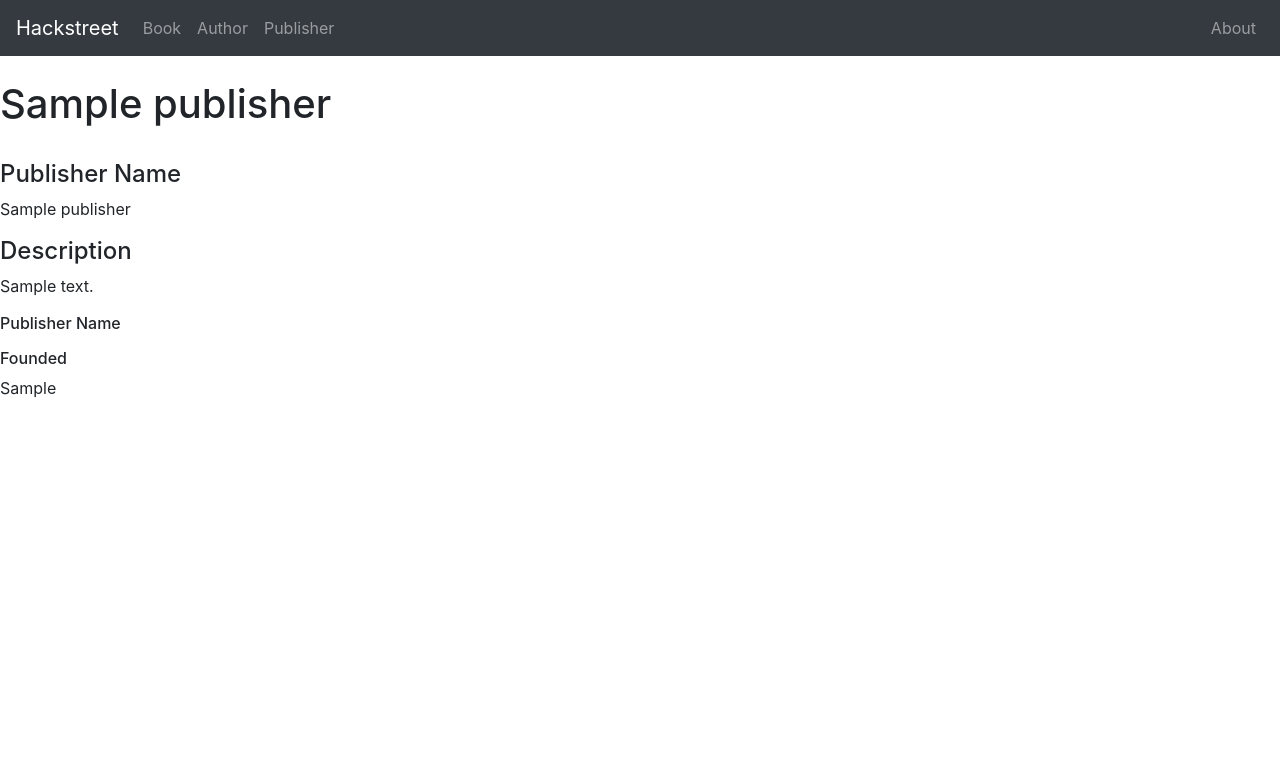
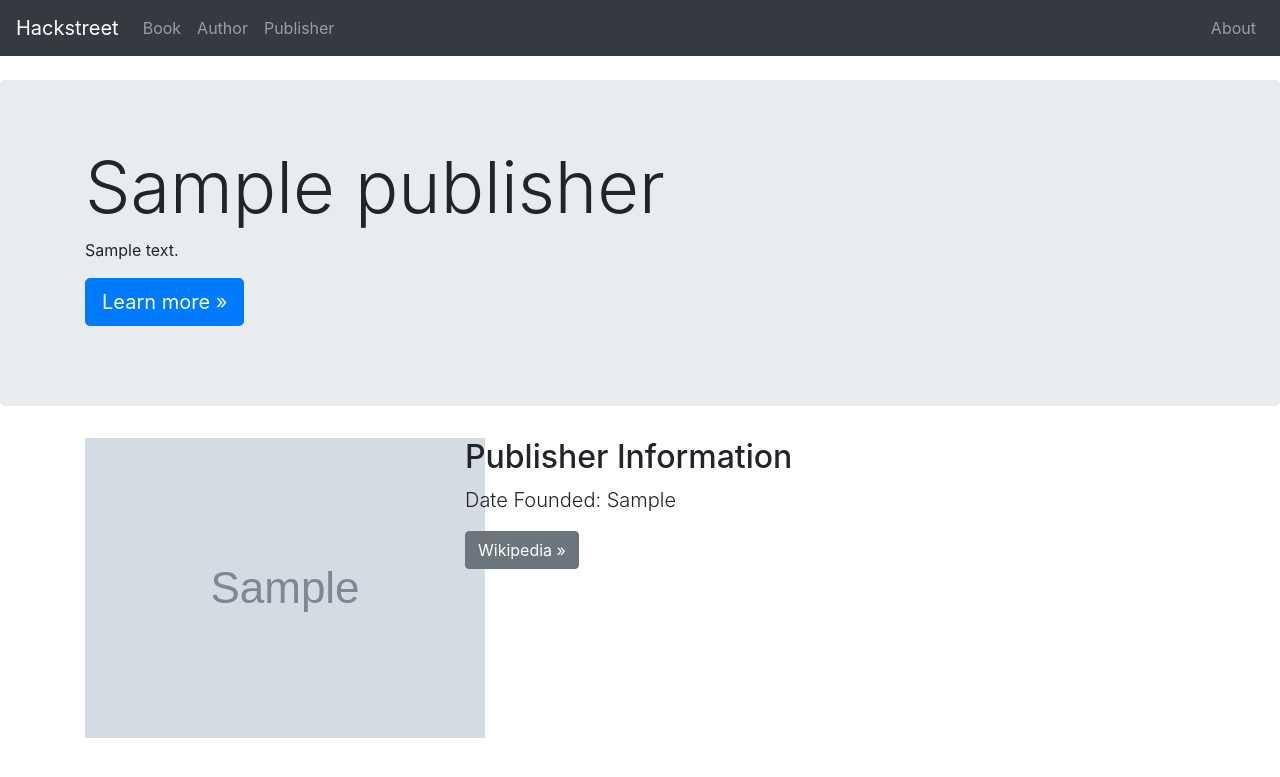
Before and after one commit to xiaobao57/booksIDB, a Flask app: page /publisherhome/1 in a window 1280 px wide. Shown: the top 777 px of the page. Run offline with Flask 2, Linux system fonts and the light colour scheme; tables that the repository leaves empty hold one stand-in row (values such as "Sample post"); grey boxes marked "Sample" are stand-in pictures; some libraries are stand-ins or nearby versions.

Commit message:
make subpages pretty

```diff
--- a/templates/publisher.html
+++ b/templates/publisher.html
@@ -1,57 +1,26 @@
 {% extends 'base.html' %}
 
 {% block content %}
-<div id="publisherid" class="books page picture">
-	<div class="innerdiv">
-		<div class="contentdiv">
-			<h1 class="Title">{{publisher.name}}</h1>
-			<div class="hr"><span></span></div>
-			<br>
-			<h4 class="Author">Publisher Name</h4>
-			<p>{{publisher.name}}</p>
-			<h4 class="Description">Description</h4>
-			<p>{{publisher.description}}</p>
-			<h6 class="Publisher">Publisher Name</h6>
-			<p></p>
-			<h6 class="Date">Founded</h6>
-			<p>{{publisher.founded}}</p>
-		</div>
+
+<div class="jumbotron">
+	<div class="container">
+	  <h1 class="display-3">{{publisher.name}}</h1>
+	  <p>{{publisher.description}}</p>
+	  <p><a class="btn btn-primary btn-lg" href={{publisher.website|string}} role="button">Learn more &raquo;</a></p>
 	</div>
-</div>
-		<!-- <h1>Publishers</h1>
+  </div>
 
-		<table>
-				<tr>
-					<td>Name</td>
-					<td>Founded</td>
-					<td>Location</td>
-					<td>Wikipedia URL</td>
-					<td>Book Name</td>
-					<td>Author Name</td>
-				</tr>
-				<tr>
-					<td><a href="{{url_for('pottermore')}}">Pottermore</a></td>
-					<td>NA</td>
-					<td>http://www.pottermore.com\nshop.pottermore.com</td>
-					<td>https://en.wikipedia.org/wiki/Pottermore</td>
-					<td><a href="{{url_for('sorcerors_stone')}}">Sorceror's Stone</a></td>
-					<td><a href="{{url_for('jk_rowling')}}">JK Rowling</a></td>
-				</tr>
-				<tr>
-					<td><a href="{{url_for('palgrave_mac')}}">Palgrave Macmillan</a></td>
-					<td>2000</td>
-					<td>London</td>
-					<td> https://en.wikipedia.org/wiki/Palgrave_Macmillan</td>
-					<td><a href="{{url_for('mistborn')}}">Mistborn</a></td>
-					<td><a href="{{url_for('brandon_sanderson')}}">Brandon Sanderson</a></td>
-				</tr>
-				<tr>
-					<td><a href="{{url_for('simon_schuster')}}">Simon Schuster</a></td>
-					<td>1924</td>
-					<td>120 Avenue of the Americas, Rockefeller Center, NY</td>
-					<td>https://en.wikipedia.org/wiki/Simon_%26_Schuste</td>
-					<td><a href="{{url_for('all_the_pres_men')}}">All the President's Men</a></td>
-					<td><a href="{{url_for('carl_bernstein')}}">Carl Bernstein</a></td>
-				</tr>
-		</table> -->
+  <div class="container">
+	<!-- Example row of columns -->
+	<div class="row">
+	  <div class="col-md-4">
+		<p><img src={{publisher.image_url|string}} alt="No Picture :(" class="auto-style5"></p>
+	  </div>
+	  <div class="col-md-4">
+		<h2>Publisher Information</h2>
+		<p class="lead">Date Founded: {{publisher.founded}}</p>
+		<p><a class="btn btn-secondary" href={{publisher.wiki_url|string}} role="button">Wikipedia &raquo;</a></p>
+	  </div>
+	</div>
+
 {% endblock %}
```
Also changed, not shown: templates/author.html (+41 -44 lines).
